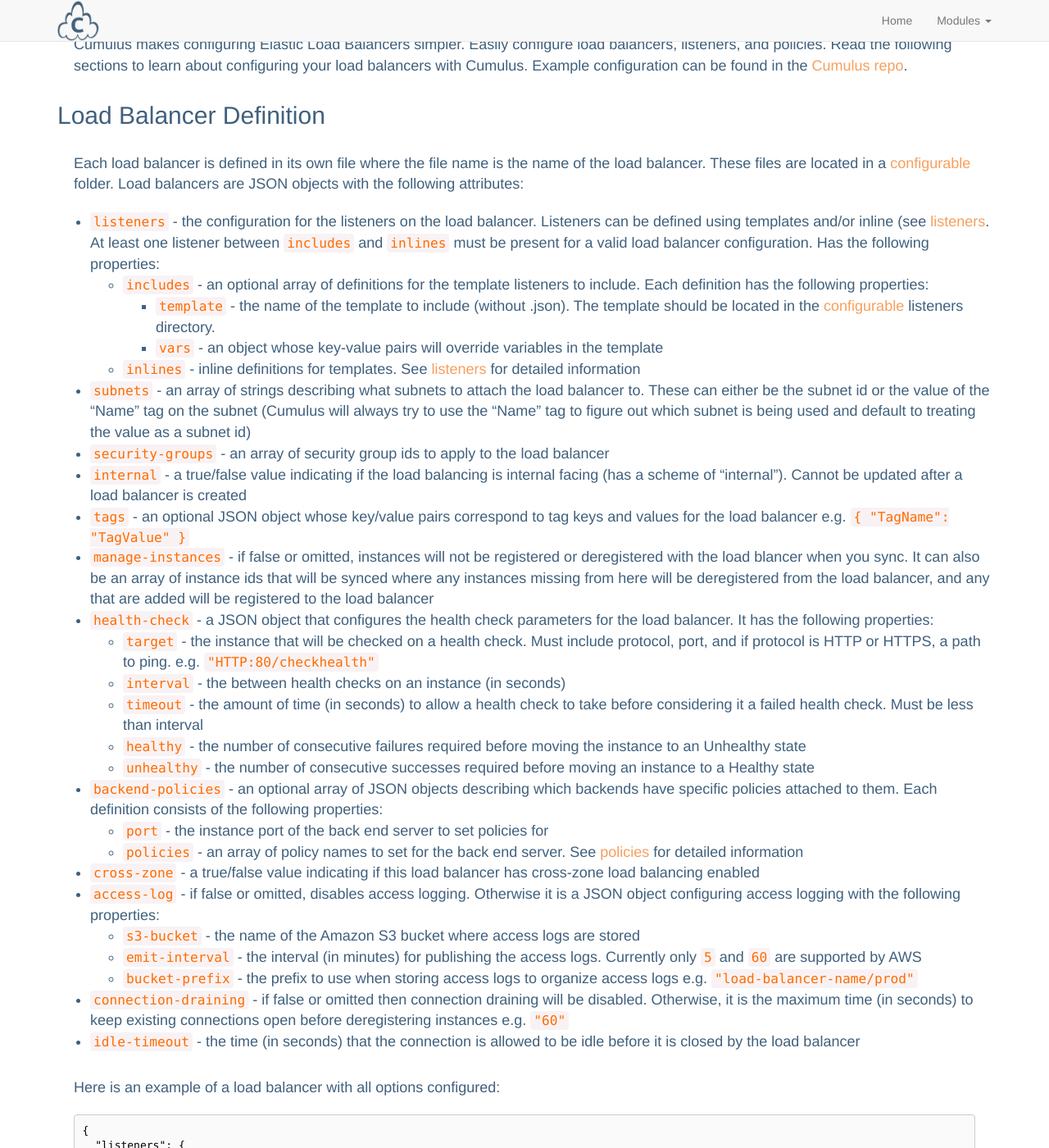
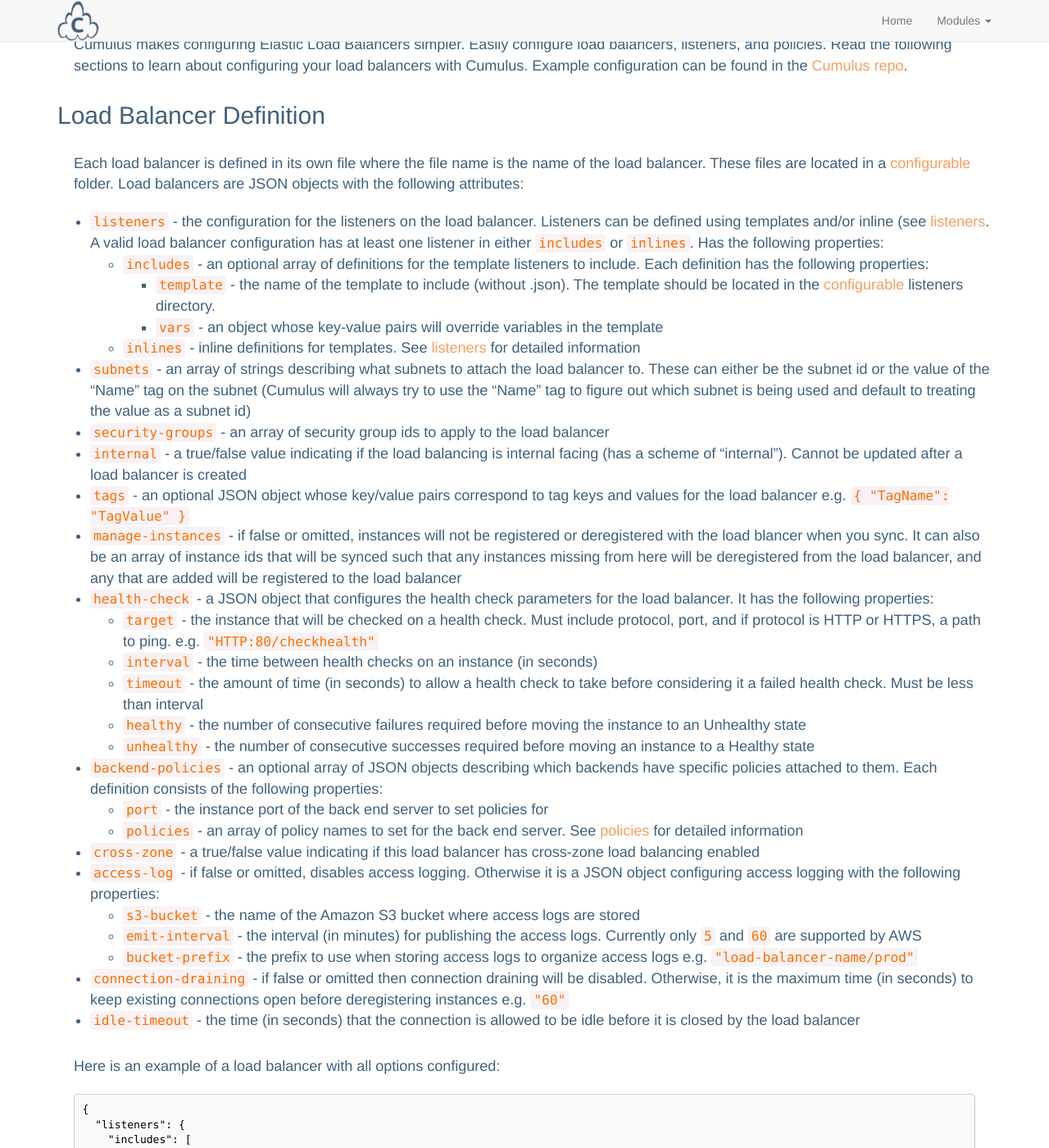
Before and after one commit to lucidsoftware/cumulus, a Jekyll site: the page built from modules/elb.md, in a window 1280 px wide and 1400 px high, scrolled down 517 px. Shown: the whole window at 82% size. Built offline with Jekyll 4.4.1, drawn with Linux system fonts in a browser that asks for light colours.

Commit message:
ELB documentation updates

```diff
--- a/modules/elb.md
+++ b/modules/elb.md
@@ -13,7 +13,7 @@ Load Balancer Definition
 
 Each load balancer is defined in its own file where the file name is the name of the load balancer. These files are located in a [configurable](#configuration) folder. Load balancers are JSON objects with the following attributes:
 
-* `listeners` - the configuration for the listeners on the load balancer. Listeners can be defined using templates and/or inline (see [listeners](#listeners). At least one listener between `includes` and `inlines` must be present for a valid load balancer configuration. Has the following properties:
+* `listeners` - the configuration for the listeners on the load balancer. Listeners can be defined using templates and/or inline (see [listeners](#listeners). A valid load balancer configuration has at least one listener in either `includes` or `inlines`. Has the following properties:
   * `includes` - an optional array of definitions for the template listeners to include. Each definition has the following properties:
     * `template` - the name of the template to include (without .json). The template should be located in the [configurable](#configuration) listeners directory.
     * `vars` - an object whose key-value pairs will override variables in the template
@@ -22,10 +22,10 @@ Each load balancer is defined in its own file where the file name is the name of
 * `security-groups` - an array of security group ids to apply to the load balancer
 * `internal` - a true/false value indicating if the load balancing is internal facing (has a scheme of "internal"). Cannot be updated after a load balancer is created
 * `tags` - an optional JSON object whose key/value pairs correspond to tag keys and values for the load balancer e.g. `{ "TagName": "TagValue" }`
-* `manage-instances` - if false or omitted, instances will not be registered or deregistered with the load blancer when you sync. It can also be an array of instance ids that will be synced where any instances missing from here will be deregistered from the load balancer, and any that are added will be registered to the load balancer
+* `manage-instances` - if false or omitted, instances will not be registered or deregistered with the load blancer when you sync. It can also be an array of instance ids that will be synced such that any instances missing from here will be deregistered from the load balancer, and any that are added will be registered to the load balancer
 * `health-check` - a JSON object that configures the health check parameters for the load balancer. It has the following properties:
   * `target` - the instance that will be checked on a health check. Must include protocol, port, and if protocol is HTTP or HTTPS, a path to ping. e.g. `"HTTP:80/checkhealth"`
-  * `interval` - the between health checks on an instance (in seconds)
+  * `interval` - the time between health checks on an instance (in seconds)
   * `timeout` - the amount of time (in seconds) to allow a health check to take before considering it a failed health check. Must be less than interval
   * `healthy` - the number of consecutive failures required before moving the instance to an Unhealthy state
   * `unhealthy` - the number of consecutive successes required before moving an instance to a Healthy state
```
